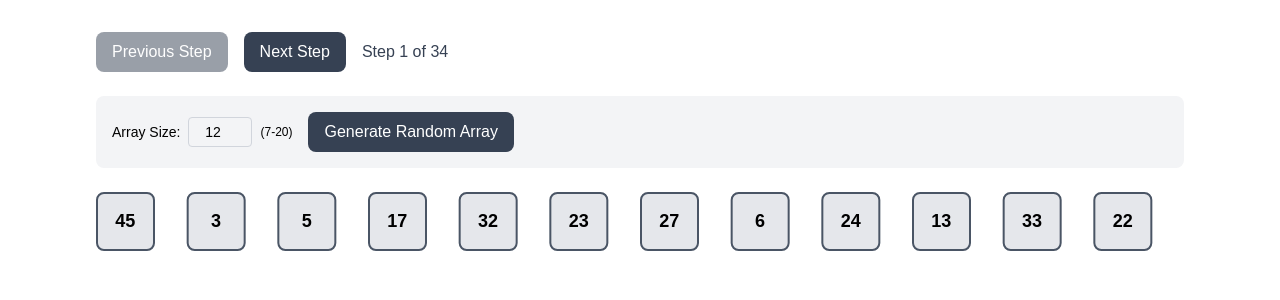
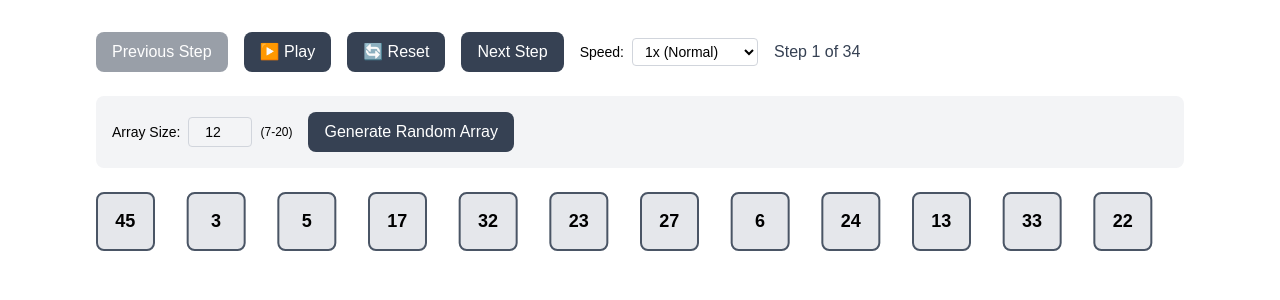
Before and after one commit to guy-car/week3-algos, a Next.js app: page /algo in a window 1280 px wide. Shown: the top 300 px of the page. Built offline with nearby package versions, Linux system fonts and the light colour scheme.

Commit message:
add play and speed controls

```diff
--- a/src/app/algo/QuickSortVisualizer.tsx
+++ b/src/app/algo/QuickSortVisualizer.tsx
@@ -21,6 +21,46 @@ export default function QuickSortVisualizer({ inputArray: propArray = [] }: Quic
     const [arraySize, setArraySize] = useState(propArray.length || 12);
     const [userArray, setUserArray] = useState<number[]>([]);
     const [hasUserGenerated, setHasUserGenerated] = useState(false); // ← Add this flag
+
+    const [isPlaying, setIsPlaying] = useState(false);
+    const [playSpeed, setPlaySpeed] = useState(1000); // milliseconds between steps
+    const playIntervalRef = useRef<NodeJS.Timeout | null>(null);
+
+    // Auto-play logic
+    useEffect(() => {
+        if (isPlaying && currentStepIndex < allSteps.length - 1) {
+            playIntervalRef.current = setTimeout(() => {
+                goToNextStep();
+            }, playSpeed);
+        } else if (currentStepIndex >= allSteps.length - 1) {
+            setIsPlaying(false); // Stop when we reach the end
+        }
+
+        return () => {
+            if (playIntervalRef.current) {
+                clearTimeout(playIntervalRef.current);
+            }
+        };
+    }, [isPlaying, currentStepIndex, playSpeed, allSteps.length]);
+
+    // Clean up on unmount
+    useEffect(() => {
+        return () => {
+            if (playIntervalRef.current) {
+                clearTimeout(playIntervalRef.current);
+            }
+        };
+    }, []);
+
+    const togglePlay = () => {
+        setIsPlaying(!isPlaying);
+    };
+
+    const resetAnimation = () => {
+        setIsPlaying(false);
+        setCurrentStepIndex(0);
+        setCurrentSnapshot(allSteps[0]);
+    };
 
     // Use userArray if it exists, otherwise use prop
     const inputArray = userArray.length > 0 ? userArray : propArray;
@@ -382,18 +422,49 @@ export default function QuickSortVisualizer({ inputArray: propArray = [] }: Quic
             <div className="mb-6 flex items-center gap-4">
                 <button
                     onClick={goToPreviousStep}
-                    disabled={currentStepIndex === 0}
+                    disabled={currentStepIndex === 0 || isPlaying}
                     className="px-4 py-2 bg-gray-700 text-white rounded-lg disabled:opacity-50 disabled:cursor-not-allowed hover:bg-gray-600 transition-colors"
                 >
                     Previous Step
                 </button>
+
+                <button
+                    onClick={togglePlay}
+                    disabled={currentStepIndex >= allSteps.length - 1}
+                    className="px-4 py-2 bg-gray-700 text-white rounded-lg disabled:opacity-50 disabled:cursor-not-allowed hover:bg-gray-600 transition-colors flex items-center gap-2"
+                >
+                    {isPlaying ? '⏸️ Pause' : '▶️ Play'}
+                </button>
+
+                <button
+                    onClick={resetAnimation}
+                    className="px-4 py-2 bg-gray-700 text-white rounded-lg hover:bg-gray-600 transition-colors"
+                >
+                    🔄 Reset
+                </button>
+
                 <button
                     onClick={goToNextStep}
-                    disabled={currentStepIndex === allSteps.length - 1}
+                    disabled={currentStepIndex === allSteps.length - 1 || isPlaying}
                     className="px-4 py-2 bg-gray-700 text-white rounded-lg disabled:opacity-50 disabled:cursor-not-allowed hover:bg-gray-600 transition-colors"
                 >
                     Next Step
                 </button>
+
+                <div className="flex items-center gap-2">
+                    <label className="text-black text-sm font-medium">Speed:</label>
+                    <select
+                        value={playSpeed}
+                        onChange={(e) => setPlaySpeed(Number(e.target.value))}
+                        className="text-black px-2 py-1 border border-gray-300 rounded text-sm"
+                    >
+                        <option value={2000}>0.5x (Slow)</option>
+                        <option value={1000}>1x (Normal)</option>
+                        <option value={500}>2x (Fast)</option>
+                        <option value={250}>4x (Very Fast)</option>
+                    </select>
+                </div>
+
                 <span className="text-gray-700 font-medium">
                     Step {currentStepIndex + 1} of {allSteps.length}
                 </span>
```
